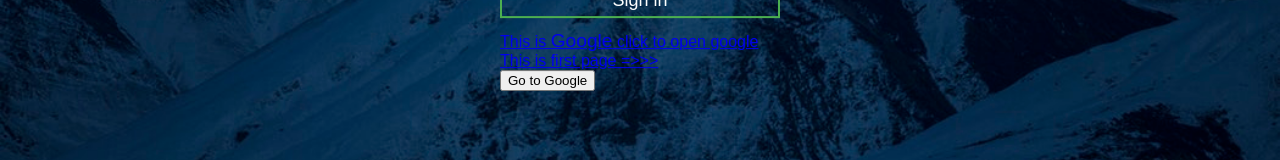
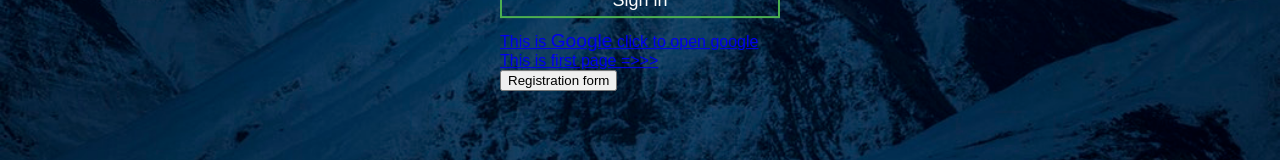
Before and after one commit to sudhanshu647/sharma.github.io, a plain HTML site: page index.html in a window 1280 px wide. Shown: the part 494-654 px from the top of the page. Drawn offline with Linux system fonts and the light colour scheme.

Commit message:
add
regi

```diff
--- a/index.html
+++ b/index.html
@@ -24,7 +24,7 @@
 
 
   <form action="aa.html">
-    <input type="submit" value="Go to Google" />
+    <input type="submit" value="Registration form" />
 </form>
 
 
```
